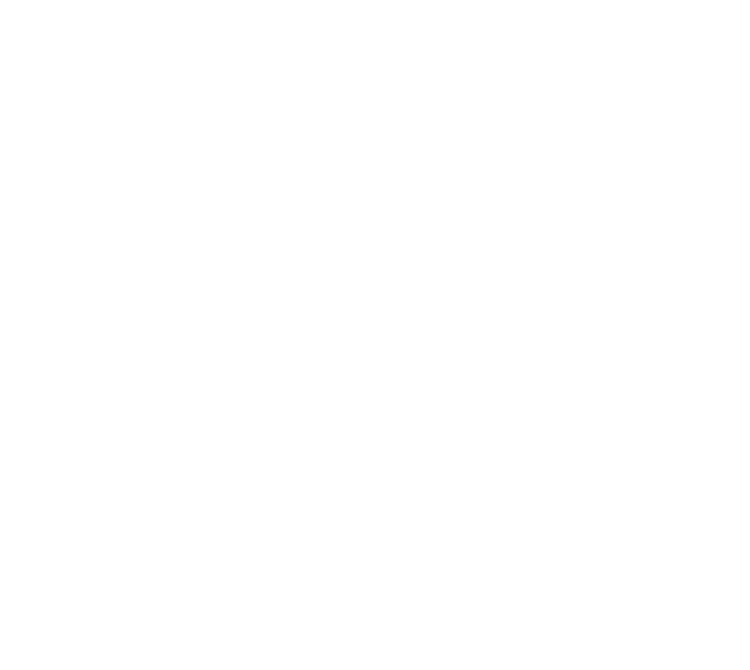
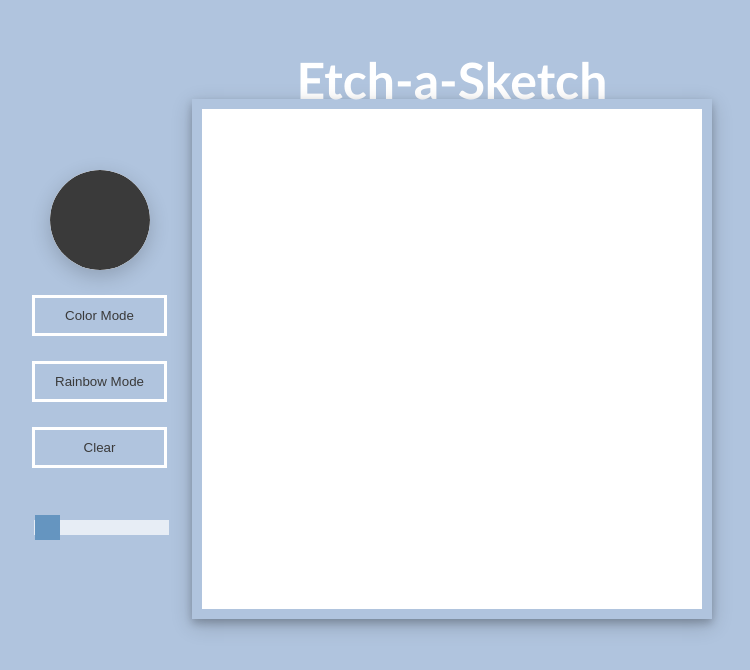
Before and after one commit to ViniciusLopesN/sketchbook, a plain HTML site: page index.html in a window 1280 px wide. Shown: the whole page, without its empty margins (268-1018 px from the left). Drawn offline with Linux system fonts and the light colour scheme.

Commit message:
Added most of the interface added most of the interface components, but still has very little logic in place

```diff
--- a/index.html
+++ b/index.html
@@ -8,8 +8,20 @@
     <script src="./script.js" defer></script>
   </head>
   <body>
-    <div class="screen">
-
+    <div id="main-body">
+      <div id="side-panel">
+        <input type="color" id="color-picker" value="#3a3a3a">
+        <button>Color Mode</button>
+        <button>Rainbow Mode</button>
+        <button>Clear</button>
+        <div></div>
+        <input type="range" min="1" max="100" value="2" class="slider" id="myRange">
+      </div>
+      <div id="screen-card">
+        <div id="title">Etch-a-Sketch</div>
+        <div id="screen">
+        </div>
+      </div>
     </div>
   </body>
 </html>
--- a/script.js
+++ b/script.js
@@ -0,0 +1,9 @@
+const screen = document.querySelector('#screen');
+
+
+for (let index = 0; index < (16*16); index++) {
+  const pixel = [];
+  pixel[index] = document.createElement('div');
+  pixel[index].classList.add('square');
+  document.getElementById('screen').appendChild(pixel[index]);
+  }
--- a/style.css
+++ b/style.css
@@ -0,0 +1,122 @@
+html,
+body {
+  margin: 0;
+  height: 100vh;
+  background-color: lightsteelblue;
+  font-family: 'Trebuchet MS', 'Lucida Sans Unicode', 'Lucida Grande', 'Lucida Sans', Arial, sans-serif;
+  /* padding: 10px */
+}
+
+#title {
+  font-size: 50px;
+  font-weight: bold;
+  color: white;
+  text-align: center;
+  margin-bottom: -11px;
+}
+
+#screen-card {
+  height: 100vh;
+  display: flex;
+  flex-direction: column;
+  align-items: center;
+  padding-top: 50px;
+  /* justify-content: center; */
+}
+
+#main-body {
+  display: flex;
+  justify-content: center;
+  gap: 25px;
+}
+
+#side-panel {
+  display: flex;
+  padding-top: 170px;
+  flex-direction: column;
+  gap: 25px;
+}
+
+#screen {
+  height: 500px;
+  width: 500px;
+  /* border: 5px solid red; */
+  padding: 10px;
+  display: flex;
+  flex-wrap: wrap;
+  /* background-color: aquamarine; */
+  box-shadow: 0 4px 8px 0 rgba(0, 0, 0, 0.2), 0 6px 20px 0 rgba(0, 0, 0, 0.19);
+}
+
+.square {
+  flex: 1 0 6%;
+  background: white;
+  /* border: solid 0.1px black; */
+}
+
+.square:hover {
+  background-color: rgb(0, 0, 0);
+  opacity: 40%;
+}
+
+.slider {
+  -webkit-appearance: none;
+  width: 100%;
+  height: 15px;
+  background: #ffffff;
+  outline: none;
+  opacity: 0.7;
+  -webkit-transition: .2s;
+  transition: opacity .2s;
+}
+
+.slider:hover {
+  opacity: 1;
+}
+
+.slider::-webkit-slider-thumb {
+  -webkit-appearance: none;
+  appearance: none;
+  width: 25px;
+  height: 25px;
+  /* border-radius: 50%;  */
+  background: steelblue;
+  cursor: pointer;
+}
+
+#color-picker {
+  -webkit-appearance: none;
+  border-radius: 50%;
+  border: none;
+  width: 100px;
+  height: 100px;
+  box-shadow: 0 6px 20px 0 rgba(0, 0, 0, 0.19);
+  padding: 0;
+  align-self: center;
+  transition: all .2s ease-in-out;
+}
+
+#color-picker:hover {
+  transform: scale(1.1);
+}
+
+#color-picker::-webkit-color-swatch-wrapper {
+  padding: 0;
+}
+#color-picker::-webkit-color-swatch {
+  border: none;
+  border-radius: 50%;
+}
+
+button {
+  padding: 10px 20px;
+  background-color: transparent;
+  border: solid #ffffff 3px;
+  color: #3a3a3a;
+}
+
+button:hover {
+  background-color: steelblue;
+  color: white;
+  border: solid white 3px;
+}
```
